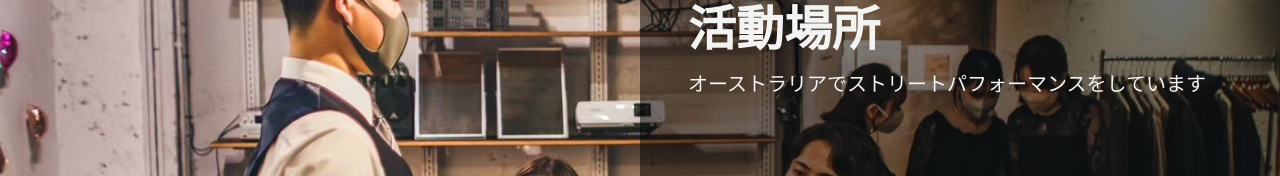
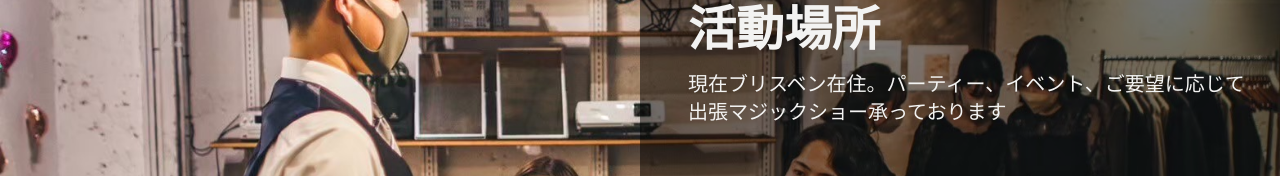
Before and after one commit to Kojok120/Magician-Ado-HP, a Next.js app: page /jp in a window 1280 px wide. Shown: the part 714-890 px from the top of the page. Built offline with nearby package versions, Linux system fonts and the light colour scheme; a web font is replaced by a local one.

Commit message:
アクティビティの文章を修正

```diff
--- a/src/components/Activities.tsx
+++ b/src/components/Activities.tsx
@@ -43,8 +43,8 @@ const Activities = () => {
             </h2>
             <p className="text-magic-white text-lg md:text-xl">
               {isJapanese
-                ? 'オーストラリアでストリートパフォーマンスをしています'
-                : 'Performing street magic in Australia'}
+                ? '現在ブリスベン在住。パーティー、イベント、ご要望に応じて出張マジックショー承っております'
+                : 'Parties, Events, available upon request. Currently in Brisbane, Australia'}
             </p>
           </div>
         </div>
```
